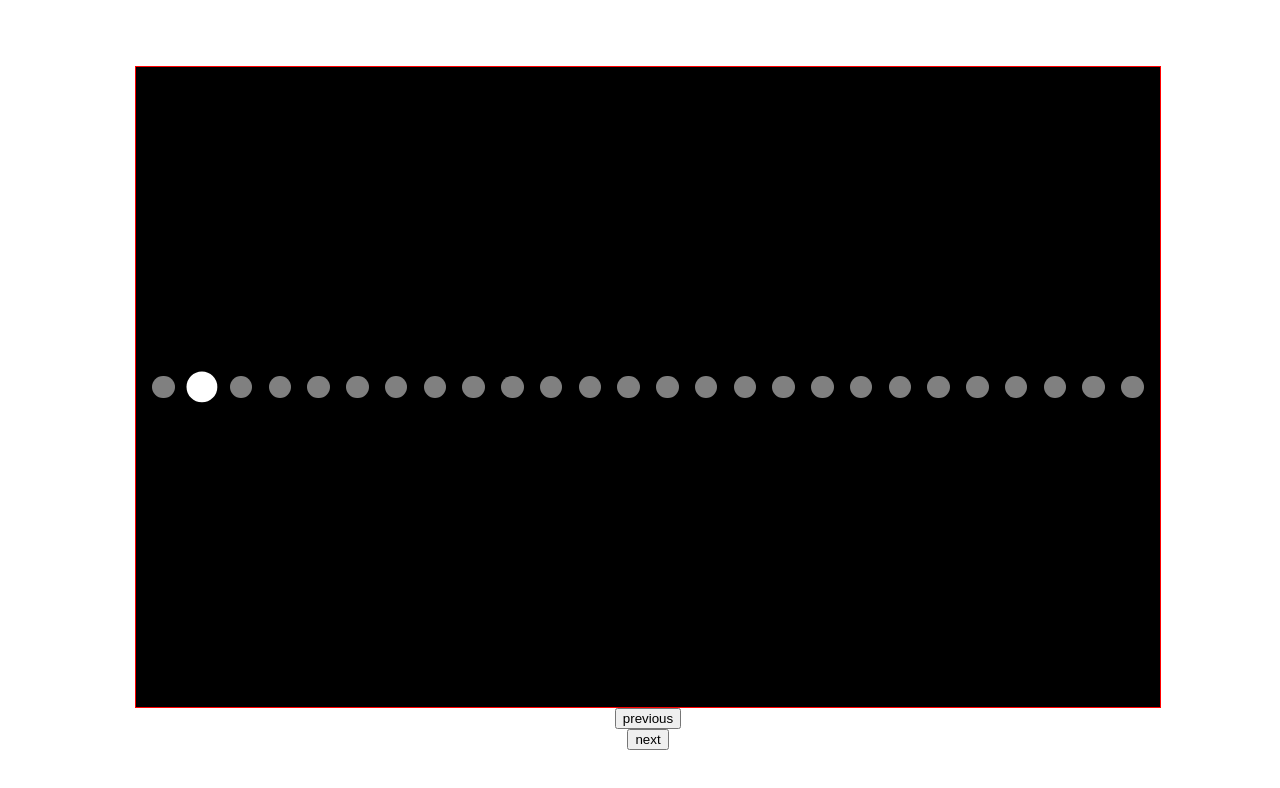
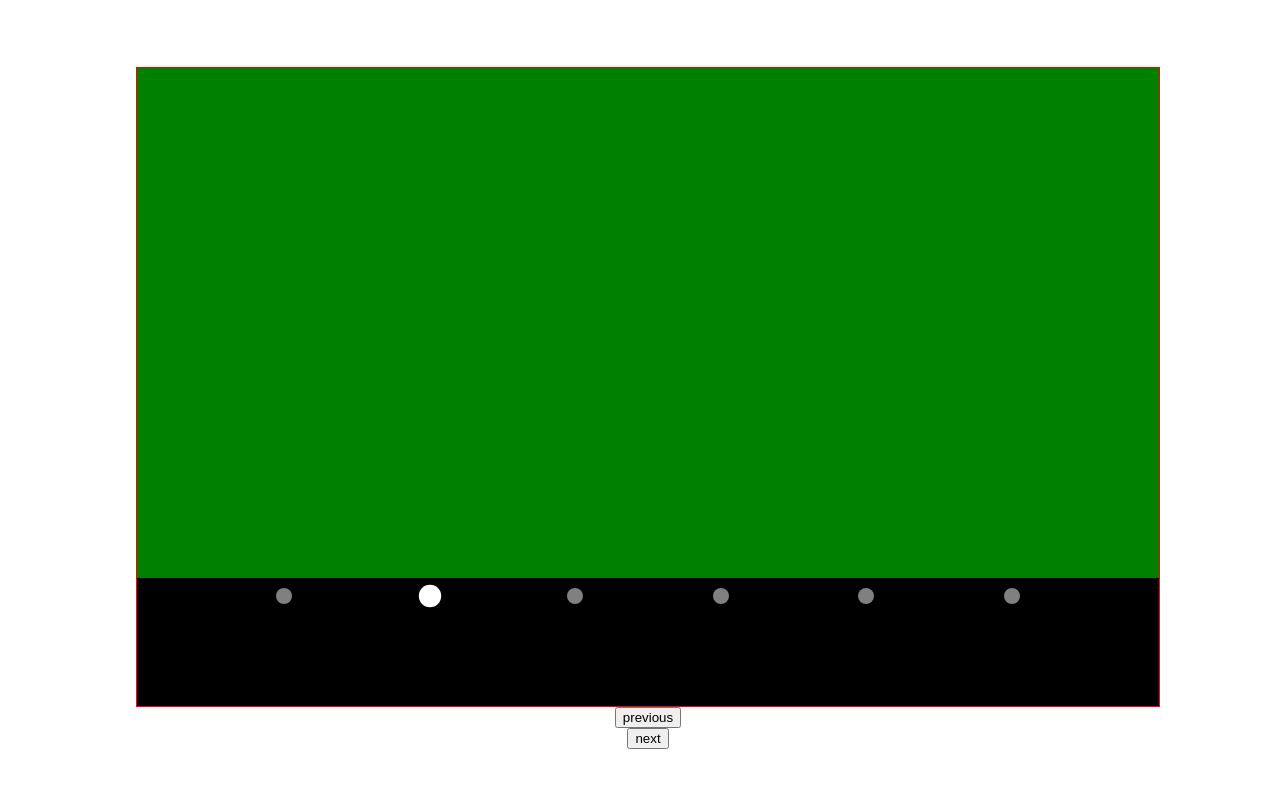
Before and after one commit to palmerusaf/image-carousel-slider, a website built with webpack: page dist/index.html in a window 1280 px wide. Built offline with nearby package versions, Linux system fonts and the light colour scheme.

Commit message:
add spacing for dots

```diff
--- a/src/dot-nav-field/dot-nav-field-tests.js
+++ b/src/dot-nav-field/dot-nav-field-tests.js
@@ -8,7 +8,9 @@ container.classList = "container";
 
 const pictureField = document.createElement("div");
 pictureField.classList = "pictureField";
-container.appendChild(makeDotNavField(26));
+
+container.appendChild(pictureField);
+container.appendChild(makeDotNavField(6));
 
 document.body.appendChild(container);
 
--- a/src/dot-nav-field/style.scss
+++ b/src/dot-nav-field/style.scss
@@ -15,28 +15,37 @@ body {
 //delete after testing
 .container {
   display: flex;
+  flex-direction: column;
   border: red solid 1px;
   width: 80%;
   height: 80%;
   background-color: black;
 }
 .pictureField {
+  width: 100%;
+  background-color: green;
+  height: 80%;
 }
 //delete after testing
 //delete after testing
 
+* {
+  box-sizing: border-box;
+}
+
 .dot-field {
   display: flex;
   justify-content: space-evenly;
-  align-items: center;
+  padding: 0.6rem;
   width: 100%;
   &__dot {
-    padding: 0.7rem;
+    padding: 0.5rem;
     border-radius: 50%;
     border: none;
     cursor: pointer;
     background-color: hsl(0, 0%, 50%);
-    &--active {
+    &--active,
+    &:hover {
       background-color: white;
       transform: scale(1.4);
       transition: 200ms;
```
